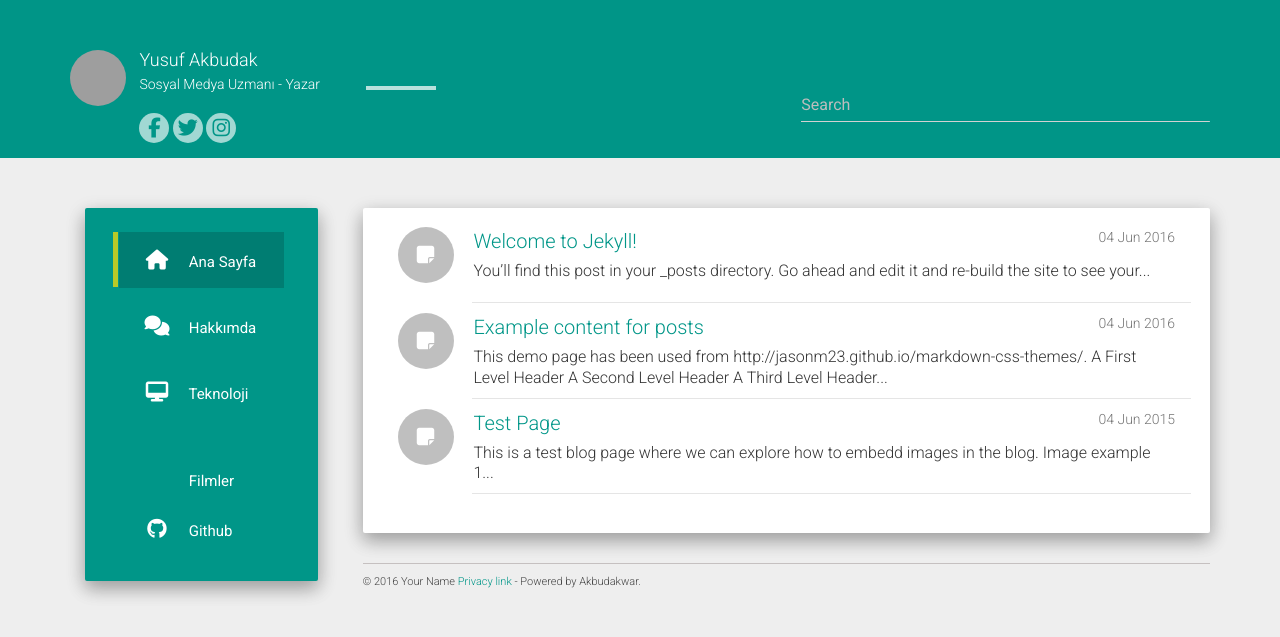
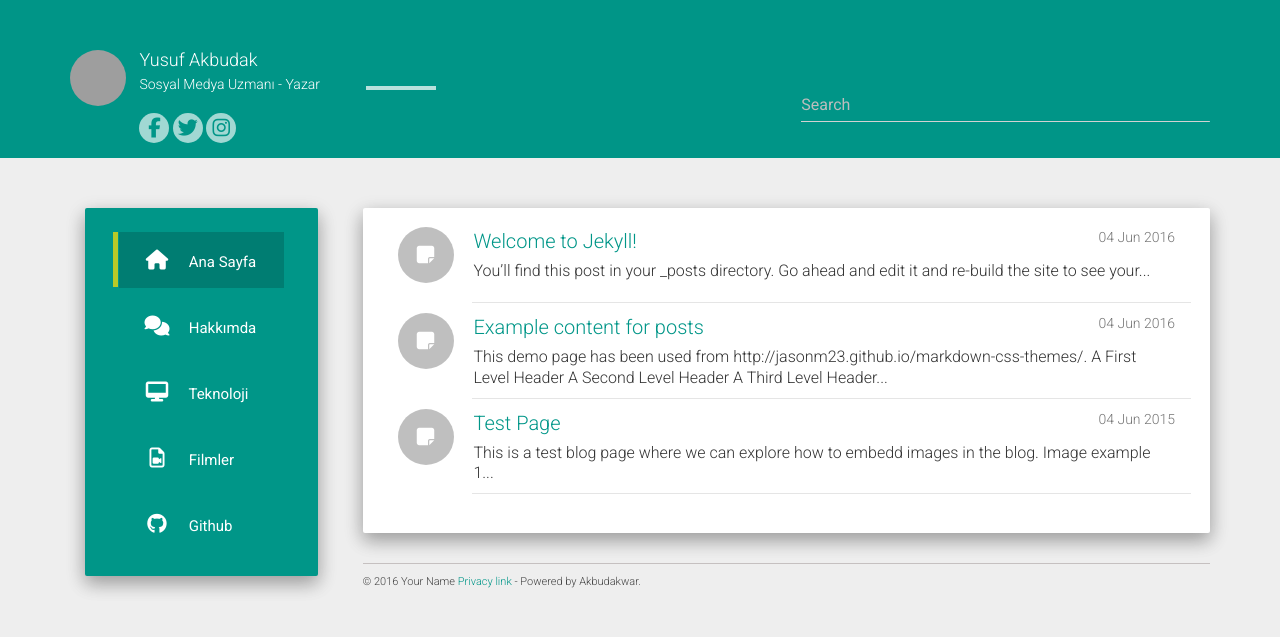
Before and after one commit to yusufakbudak/yusufakbudak.github.io, a Jekyll site: the page built from index.html, in a window 1280 px wide. Shown: the top 637 px of the page. Built offline with Jekyll 4.4.1, drawn with Linux system fonts in a browser that asks for light colours; nearby versions of some CDN libraries; the list of posts is cut into pages by our own code; grey boxes are pictures that could not be loaded.

Commit message:
Update urls.json

```diff
--- a/_data/urls.json
+++ b/_data/urls.json
@@ -18,7 +18,7 @@
   {
     "text": "Filmler",
     "url": "/#",
-    "icon": "fa-movi",
+    "icon": "fa-file-video-o",
   },
   {
     "text": "Github",
```
